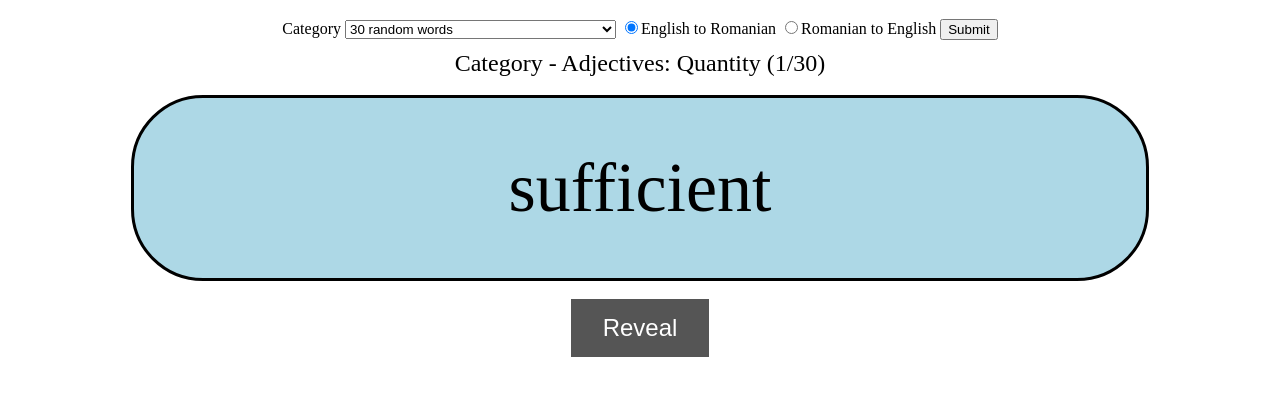
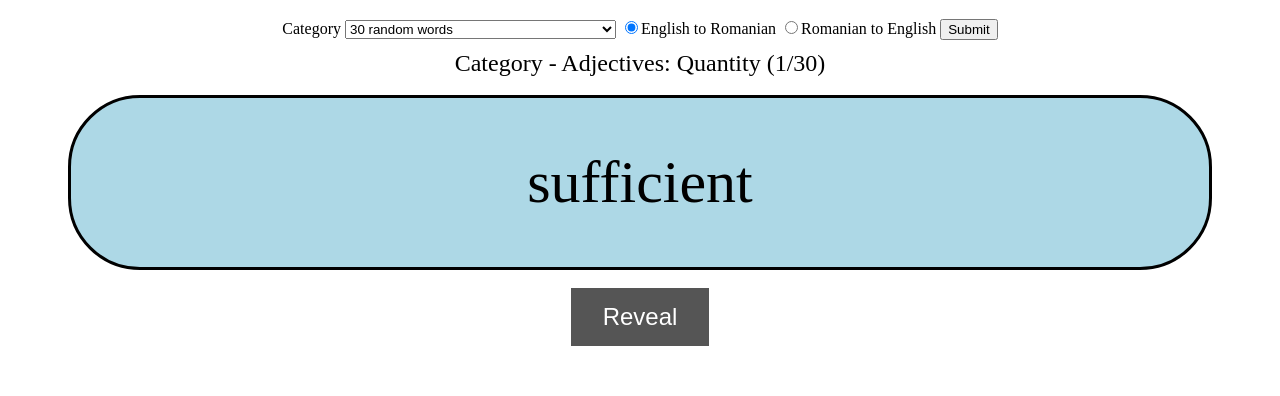
Before and after one commit to jamesinsheffield/1000Words, a Flask app: page / in a window 1280 px wide. Shown: the top 396 px of the page. Run offline with Flask 2, Linux system fonts and the light colour scheme; parts of the project's set-up code (start-up, migrations or seed data) failed here and were passed over.

Commit message:
small appearance changes

```diff
--- a/templates/main.html
+++ b/templates/main.html
@@ -13,12 +13,12 @@ form {
   font-size: 16px;
 }
 .flashCard {
-  width: 80%;
+  width: 90%;
   padding: 50px 0;
   text-align: center;
   background-color: lightblue;
   margin: auto;
-  font-size: 70px;
+  font-size: 60px;
   border-style: solid;
   border-width: medium;
   border-radius: 72px;
@@ -40,11 +40,15 @@ form {
 </head>
 <body>
 <form method="POST" action="">
+  <nobr>
   {{form.category.label}}
   {{form.category}}
+  </nobr>
+  <nobr>
   {% for l in form.EngRom %}
   {{l}}{{l.label}}
   {% endfor %}
+  </nobr>
   <input type="submit" value="Submit">
 </form>
 
@@ -57,7 +61,7 @@ form {
 {{Qu}}
 </div>
 <div id="Ans" class="flashCard flashCard2" style="display:none">
-<span style="font-size:36px;">{{Qu}}</span>
+<span style="font-size:30px;">{{Qu}}</span>
 <br>
 {{Ans}}
 </div>
```
